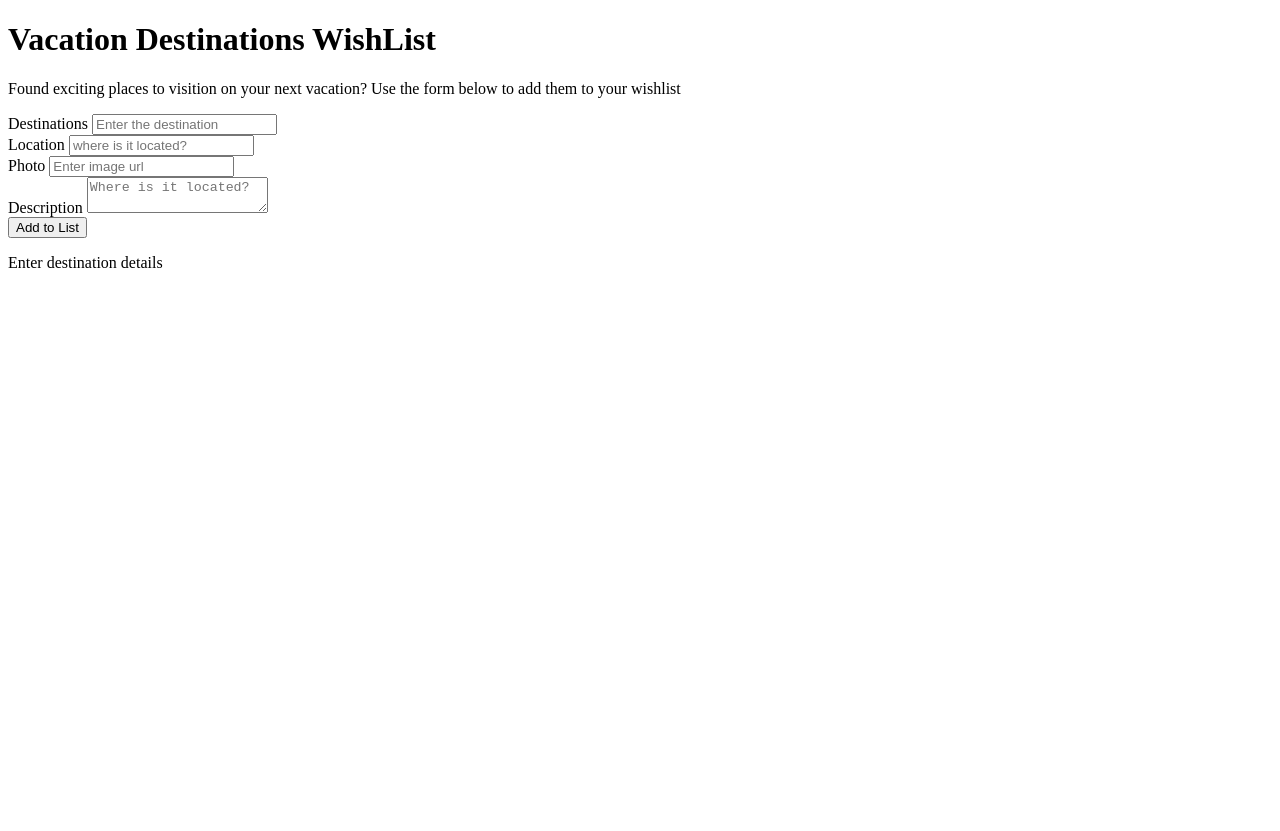
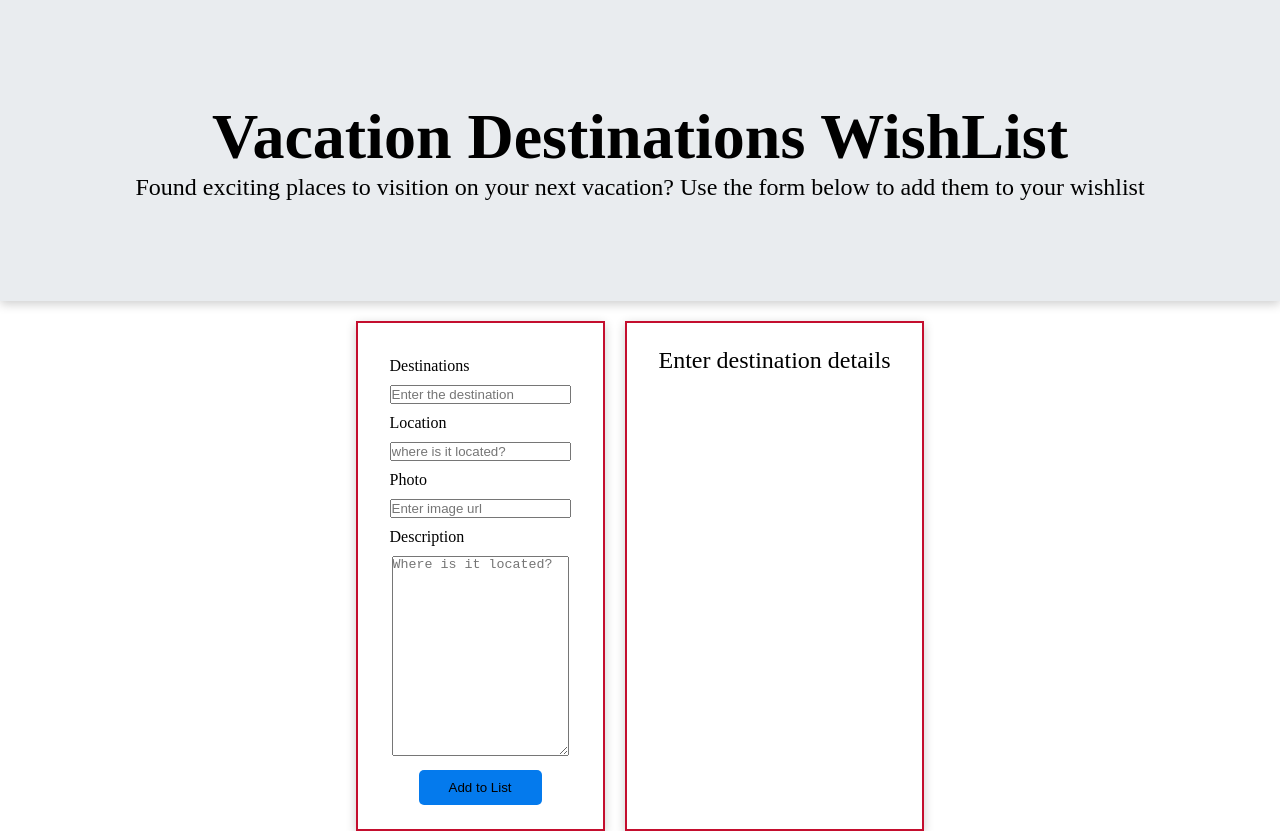
Before and after one commit to JASONG2G/wishlist, a plain HTML site: page index.html in a window 1280 px wide. Before the commit the page ends 800 px from the top, so only its background shows below. Drawn offline with Linux system fonts and the light colour scheme; the site is published under a folder, as on GitHub Pages, so addresses that start at the root find nothing.

Commit message:
remove / from the beginning of  file path

```diff
--- a/index.html
+++ b/index.html
@@ -3,8 +3,8 @@
   <head>
     <meta charset="UTF-8" />
     <meta name="viewport" content="width=device-width, initial-scale=1.0" />
-    <link rel="stylesheet" href="/styles/style.css" />
-    <link rel="stylesheet" href="/styles/utilities.css" />
+    <link rel="stylesheet" href="styles/style.css" />
+    <link rel="stylesheet" href="styles/utilities.css" />
     <title>My WishList</title>
   </head>
   <body>
@@ -47,6 +47,6 @@
     <footer class="container"></footer>
 
     <!-- javascript -->
-    <script src="/js/main.js"></script>
+    <script src="js/main.js"></script>
   </body>
 </html>
```
